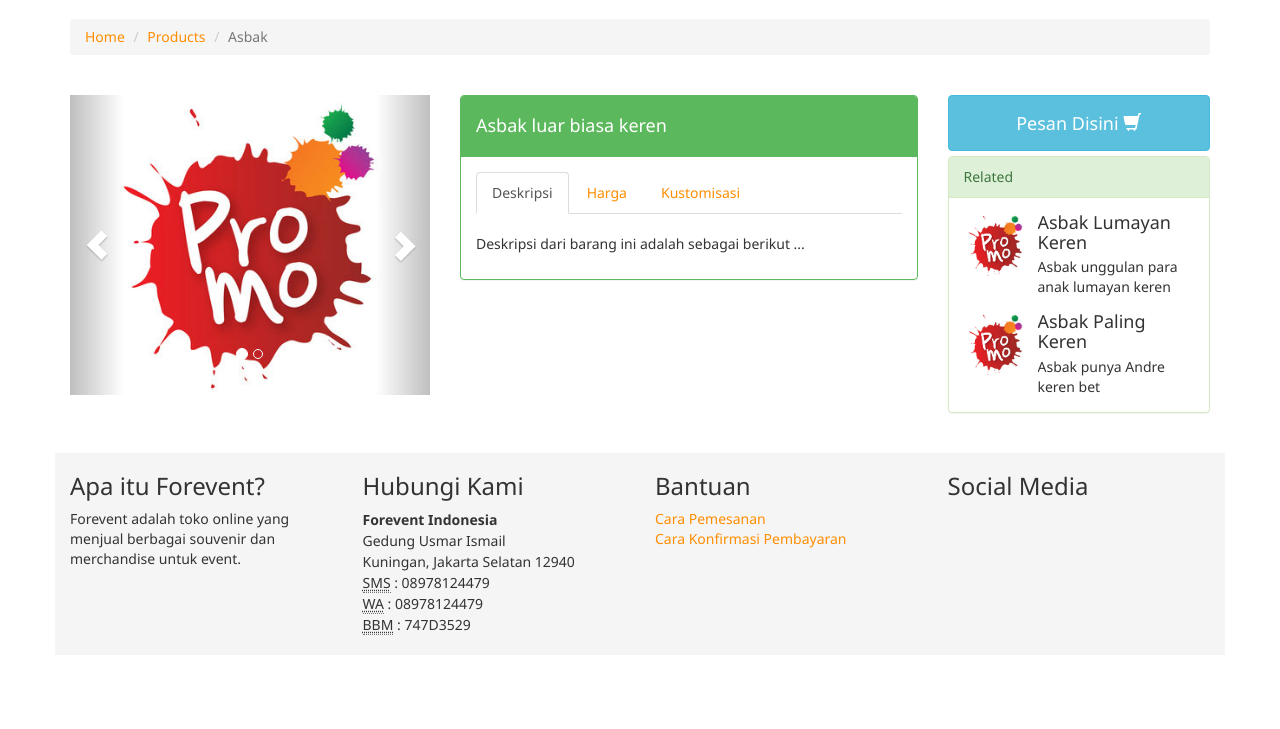
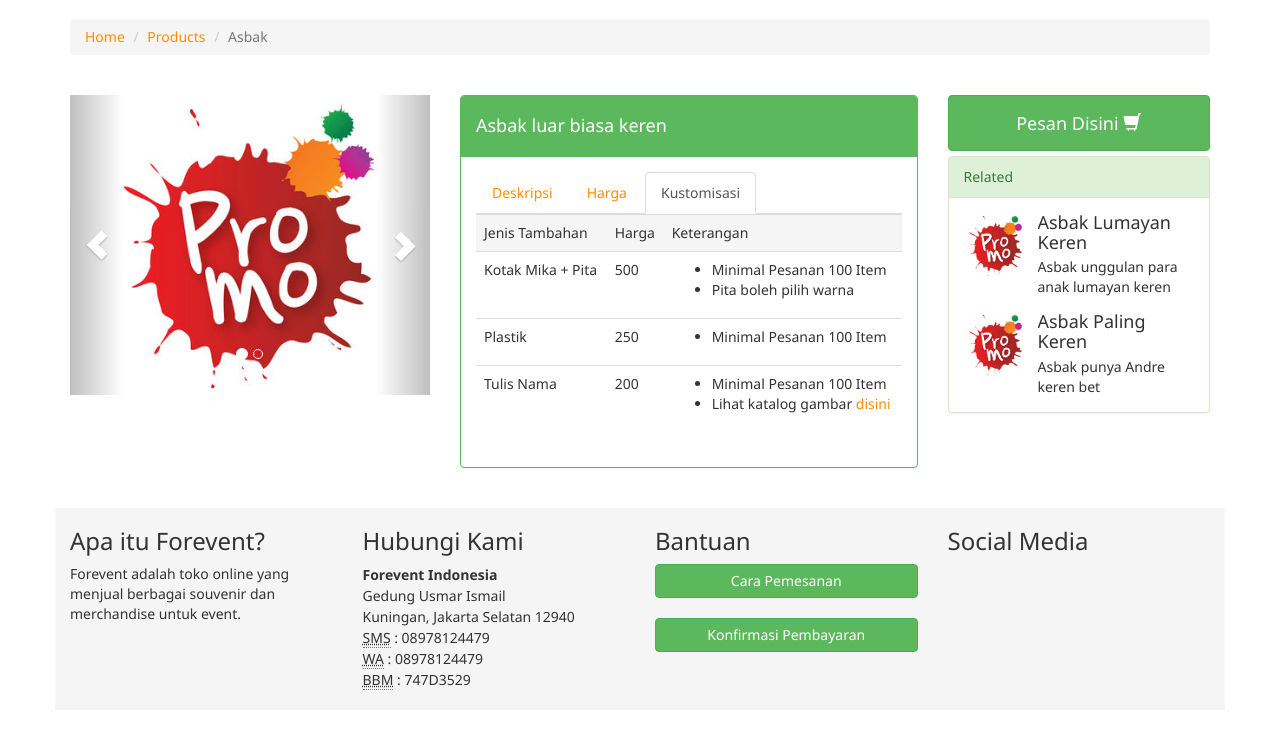
Before and after one commit to AndreArsyan/forevent, a PHP site: page /product.php in a window 1280 px wide. Shown: the part 51-780 px from the top of the page. Run offline with PHP 8.4, Linux system fonts and the light colour scheme; some libraries are stand-ins or nearby versions.

Commit message:
Bug fix
-button pesan change color
-footer button change color and data target

```diff
--- a/footer.php
+++ b/footer.php
@@ -18,8 +18,73 @@
 	</div>
 	<div class="col-md-3">
 		<h3>Bantuan</h3>
-		<a href="">Cara Pemesanan</a><br>
-		<a href="">Cara Konfirmasi Pembayaran</a>
+		<button class="btn btn-block btn-primary" data-toggle="modal" data-target="#pemesanan">Cara Pemesanan</button>
+		<div id="pemesanan" class="modal fade bs-example-modal-lg" tabindex="-1" role="dialog" aria-labelledby="mySmallModalLabel" aria-hidden="true">
+			<div class="modal-dialog modal-lg">
+				<div class="modal-content">
+					<div class="modal-header">
+						Cara Pemesanan
+					</div>
+					<div class="modal-body">
+						<ol>
+							<li>Ketik SMS dengan format<br>
+							<pre>Kode_Produk&lt;spasi&gt;Jumlah_pesanan&lt;spasi&gt;Kustomisasi(jika ada)&lt;spasi&gt;Nama&lt;spasi&gt;Alamat_Pengiriman</pre>
+							Contoh :
+							<code>ASB01 250 Bungkus plastik Andre Jl.Pedurenan Residence</code>
+							</li>
+							<li>Kirim ke <b>08978124479</b></li>
+							<li>Tunggu konfirmasi dari kami mengenai harga total (ditambah ongkir)</li>
+							<li>Kemudian anda dapat melakukan pembayaran ke :
+							<br>
+								<div class="media">
+									<a class="pull-left" href="#">
+										<img class="media-object" src="img/logo-mandiri.png" alt="..." style="width:64px;height:64px;margin-left:auto;margin-right:auto;display:block">
+									</a>
+									<div class="media-body">
+										<h4 class="media-heading">Bank Mandiri</h4>
+										No rek. <b>1234567890</b>
+										Atas Nama <b>Andre Arsyan Jordie</b>
+									</div>
+								</div>
+								<div class="media">
+									<a class="pull-left" href="#">
+										<img class="media-object" src="img/logo-bca.jpg" alt="..." style="width:64px;height:64px;margin-left:auto;margin-right:auto;display:block">
+									</a>
+									<div class="media-body">
+										<h4 class="media-heading">Bank BCA</h4>
+										No rek. <b>1234567890</b>
+										Atas Nama <b>Andre Arsyan Jordie</b>
+									</div>
+								</div>
+							</li>
+							<li>Konfirmasi pembayaran anda</li>
+							<li>Setelah kami menerima konfirmasi, proses produksi barang akan kami mulai</li>
+							<li>Kami akan memberikan informasi apabila barang telah selesai dan pengiriman barang mulai dilakukan</li>
+						</ol>
+					</div>
+					<div class="modal-footer">
+						<button type="button" class="btn btn-primary" data-dismiss="modal">Tutup</button>
+					</div>
+				</div>
+			</div>
+		</div>
+		<br>
+		<button class="btn btn-block btn-primary" data-toggle="modal" data-target="#pembayaran">Konfirmasi Pembayaran</button>
+		<div id="pembayaran" class="modal fade bs-example-modal-lg" tabindex="-1" role="dialog" aria-labelledby="mySmallModalLabel" aria-hidden="true">
+			<div class="modal-dialog modal-lg">
+				<div class="modal-content">
+					<div class="modal-header">
+						Konfirmasi Pembayaran
+					</div>
+					<div class="modal-body">
+						Konfirmasi Pembayaran
+					</div>
+					<div class="modal-footer">
+						<button type="button" class="btn btn-primary" data-dismiss="modal">Tutup</button>
+					</div>
+				</div>
+			</div>
+		</div>
 	</div>
 	<div class="col-md-3">
 		<h3>Social Media</h3>
--- a/header.php
+++ b/header.php
@@ -6,7 +6,7 @@
 <script type="text/javascript" src="js/bootstrap.js"></script>
 <!--buat mini slider-->
 <script src="js/modernizr.custom.63321.js"></script>
-<script src="http://ajax.googleapis.com/ajax/libs/jquery/1.8.3/jquery.min.js"></script>
+<!--<script src="http://ajax.googleapis.com/ajax/libs/jquery/1.8.3/jquery.min.js"></script>-->
 <script src="js/jquery.catslider.js"></script>
 <script>
 	$(function() {
--- a/product.php
+++ b/product.php
@@ -130,8 +130,8 @@
 		</div>
 	</div>
 	<div class="col-md-3">
-		<button class="btn btn-info btn-block" data-toggle="modal" data-target=".bs-example-modal-lg"><h4>Pesan Disini <span class="glyphicon glyphicon-shopping-cart"></span></h4></button>
-		<div class="modal fade bs-example-modal-lg" tabindex="-1" role="dialog" aria-labelledby="mySmallModalLabel" aria-hidden="true">
+		<button class="btn btn-primary btn-block" data-toggle="modal" data-target="#pemesanan"><h4>Pesan Disini <span class="glyphicon glyphicon-shopping-cart"></span></h4></button>
+		<div id="pemesanan" class="modal fade bs-example-modal-lg" tabindex="-1" role="dialog" aria-labelledby="mySmallModalLabel" aria-hidden="true">
 			<div class="modal-dialog modal-lg">
 				<div class="modal-content">
 					<div class="modal-header">
```
